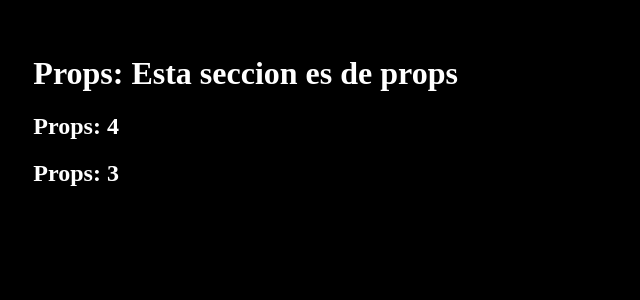
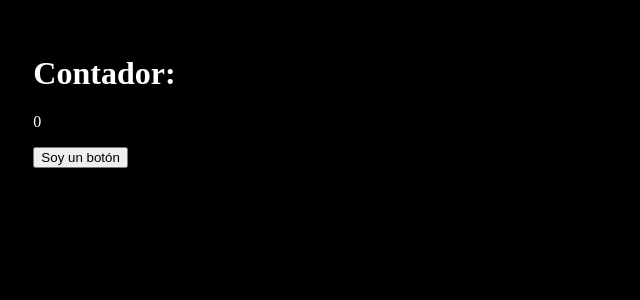
Before and after one commit to Krespee/CursoReact, a React (Vite) app: page / in a window 1280 px wide. Shown: the top 300 px of the page, without its empty margins (0-640 px from the left). Built offline with nearby package versions, Linux system fonts and the light colour scheme.

Commit message:
Añadiendo eventos

```diff
--- /dev/null
+++ b/src/ContadorApp.jsx
@@ -0,0 +1,16 @@
+
+export const ContadorApp = ({value}) => {
+    const handleCLick = () =>{
+        value++
+        console.log(value);
+    }
+  return (
+    <>
+    <h1>Contador:</h1>
+    <p>{value}</p>
+    <button onClick={handleCLick}>
+        Soy un botón
+    </button>
+    </>
+  )
+}
--- a/src/main.jsx
+++ b/src/main.jsx
@@ -1,10 +1,10 @@
 import React from 'react'
 import ReactDOM from 'react-dom/client'
-import { PrimerComponente } from './primerComponente'
+import { ContadorApp } from './ContadorApp'
 import "./styles.css"
 
 ReactDOM.createRoot(document.getElementById('root')).render(
   <React.StrictMode>
-    <PrimerComponente titulo="Esta seccion es de props" subtitulo={3}/>
+    <ContadorApp value={0}/>
   </React.StrictMode>,
 )
--- a/src/primerComponente.jsx
+++ /dev/null
@@ -1,23 +0,0 @@
-import PropTypes from "prop-types"
-
-export const PrimerComponente = ({titulo, subtitulo, subtituloDos}) => {
-  console.log(titulo);
-  return (
-    <>
-      <h1>Props: {titulo} </h1>
-      <h2>Props: {subtitulo + 1} </h2>
-      <h2>Props: {subtituloDos + 1} </h2>
-    </>
-  );
-};
-
-PrimerComponente.propTypes = {
-  titulo: PropTypes.string.isRequired,
-  subtituloDos: PropTypes.number.isRequired,
-}
-
-PrimerComponente.defaultProps = {
-  titulo: "CUrso de React",
-  subtitulo:"seccion de props",
-  subtituloDos:2
-}
```
